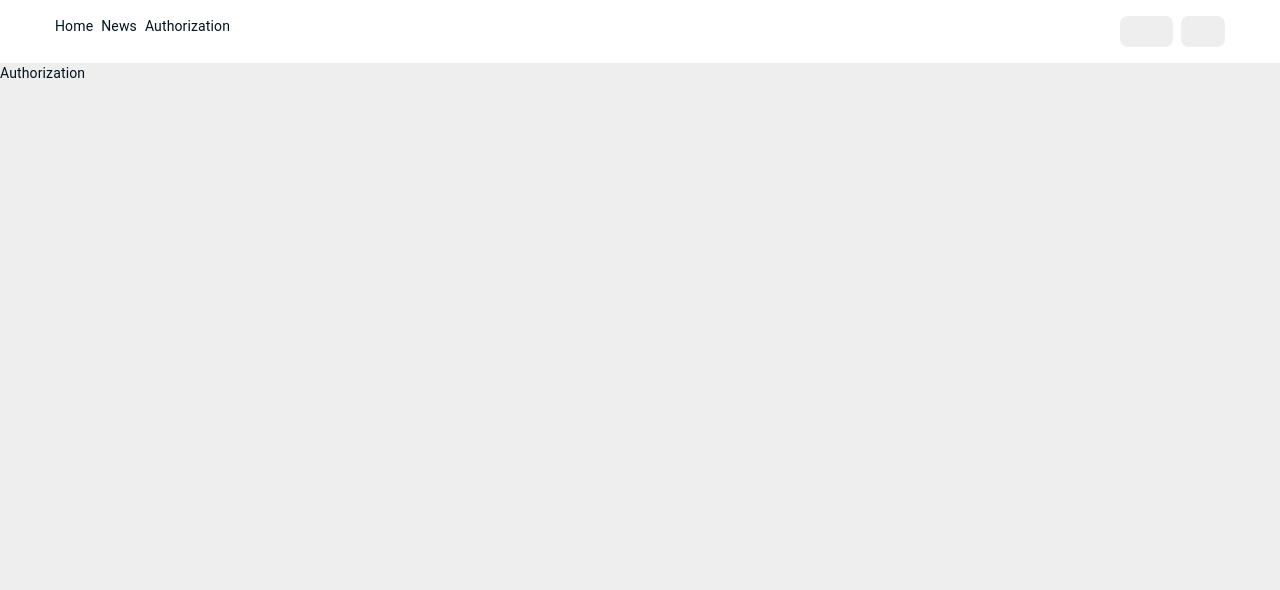
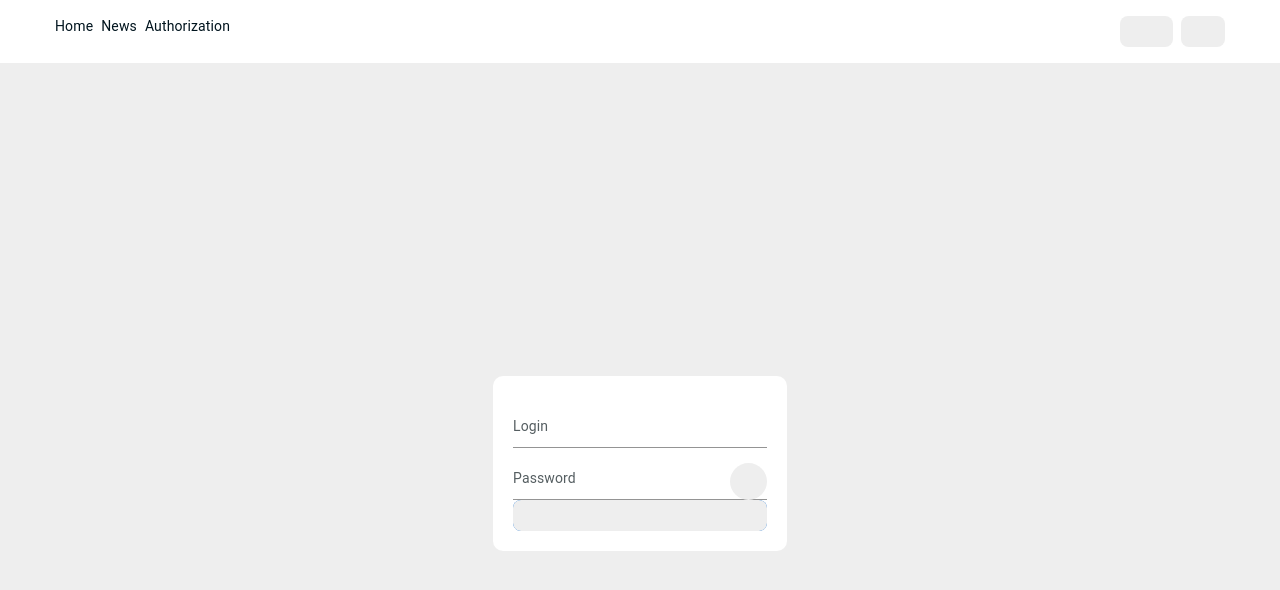
Before and after one commit to YuliyaTokareva/multiLanguage, a React app: page /authorization in a window 1280 px wide. Shown: the top 590 px of the page. Built offline with nearby package versions, Linux system fonts and the light colour scheme; a web font is replaced by a local one.

Commit message:
add form

```diff
--- a/src/multisite/components/authorization/Authorization.jsx
+++ /dev/null
@@ -1,7 +0,0 @@
-import React from 'react';
-
-const Authorization = () => {
-  return <div className="cards-body">Authorization</div>;
-};
-
-export default Authorization;
--- /dev/null
+++ b/src/multisite/components/authorization/Authorization.styled.tsx
@@ -0,0 +1,30 @@
+import React from 'react';
+import styled from 'styled-components';
+import { Box, Button, Container, Tab, Tabs, Grid, Menu, MenuItem } from '@mui/material';
+
+export const Page = styled(Box)`
+  max-width: 1170px;
+  padding: ${({ theme }) => theme.spacing(2)};
+  min-height: 100vh;
+  display: flex;
+  align-items: center;
+  justify-content: center;
+  margin: 0 auto;
+`;
+export const FormBlock = styled((props) => (
+  <Box
+    component="form"
+    sx={{
+      '& .MuiTextField-root': { m: 1, width: '25ch' }
+    }}
+    noValidate
+    autoComplete="off"
+    {...props}
+  />
+))`
+  background-color: #fff;
+  display: flex;
+  flex-direction: column;
+  border-radius: 10px;
+  padding: 20px;
+`;
--- /dev/null
+++ b/src/multisite/components/authorization/Authorization.tsx
@@ -0,0 +1,91 @@
+import React, { useEffect, useState } from 'react';
+
+import Button from '@mui/material/Button';
+
+import FormControl from '@mui/material/FormControl';
+import InputLabel from '@mui/material/InputLabel';
+import IconButton from '@mui/material/IconButton';
+import Input from '@mui/material/Input';
+import InputAdornment from '@mui/material/InputAdornment';
+import Visibility from '@mui/icons-material/Visibility';
+import VisibilityOff from '@mui/icons-material/VisibilityOff';
+import * as Styled from './Authorization.styled';
+type FormItems = {
+  username: String;
+  password: String;
+};
+const userLogin = {
+  username: 'admin',
+  password: '12345'
+};
+
+const Authorization: React.FC = () => {
+  const [dataForm, setDataForm] = React.useState<FormItems>({
+    username: '',
+    password: ''
+  });
+  const [showPassword, setShowPassword] = React.useState(false);
+  const handleClickShowPassword = () => setShowPassword((show) => !show);
+
+  const handleMouseDownPassword = (event: React.MouseEvent<HTMLButtonElement>) => {
+    event.preventDefault();
+  };
+  const handleChange = (event: React.ChangeEvent<HTMLInputElement | HTMLTextAreaElement>) => {
+    const { name, value } = event.target;
+    setDataForm({
+      ...dataForm,
+      [name]: value
+    });
+  };
+  console.log(localStorage.getItem('authorization'));
+  localStorage.clear();
+  const handlerSubmit = (event: React.MouseEvent<HTMLButtonElement>) => {
+    event.preventDefault();
+    console.log(dataForm);
+    if (dataForm.username === userLogin.username && dataForm.password === userLogin.password) {
+      setDataForm({
+        username: '',
+        password: ''
+      });
+      localStorage.setItem('authorization', 'true');
+    }
+
+    // const formData = compliteFormData(dataForm, fileField);
+    // postFofm(formData);
+  };
+  return (
+    <Styled.Page>
+      <Styled.FormBlock>
+        <FormControl variant="standard">
+          <InputLabel htmlFor="sstandard">Login</InputLabel>
+          <Input id="standard" name="username" onChange={(event) => handleChange(event)} />
+        </FormControl>
+
+        <FormControl variant="standard">
+          <InputLabel htmlFor="standard-adornment-password">Password</InputLabel>
+          <Input
+            id="standard-adornment-password"
+            type={showPassword ? 'text' : 'password'}
+            name="password"
+            endAdornment={
+              <InputAdornment position="end">
+                <IconButton
+                  aria-label="toggle password visibility"
+                  onClick={handleClickShowPassword}
+                  onMouseDown={handleMouseDownPassword}>
+                  {showPassword ? <VisibilityOff /> : <Visibility />}
+                </IconButton>
+              </InputAdornment>
+            }
+            onChange={(event) => handleChange(event)}
+          />
+        </FormControl>
+
+        <Button variant="contained" type="submit" onClick={(e) => handlerSubmit(e)}>
+          Contained
+        </Button>
+      </Styled.FormBlock>
+    </Styled.Page>
+  );
+};
+export default Authorization;
--- a/src/multisite/components/news/News.jsx
+++ b/src/multisite/components/news/News.jsx
@@ -5,7 +5,7 @@ import * as coctailsActions from './../../coctails.actions';
 import * as coctailsSelectors from '../../coctails.selectors';
 
 const News = ({ getCoctailsList, candidatesList, isFetching, nextpage }) => {
-  const baseUrl = 'https://mockend.com/YuliyaTokareva/multiLanguage/posts?_offset=10&_limit=10';
+  const baseUrl = 'https://mockend.com/YuliyaTokareva/multiLanguage/posts?_offset=20&_limit=10';
   const baseUrl2 = 'https://mockend.com/YuliyaTokareva/multiLanguage/posts?_offset=20&_limit=10';
   const [fetchUrl, setFetchUrl] = useState(baseUrl);
 
```
